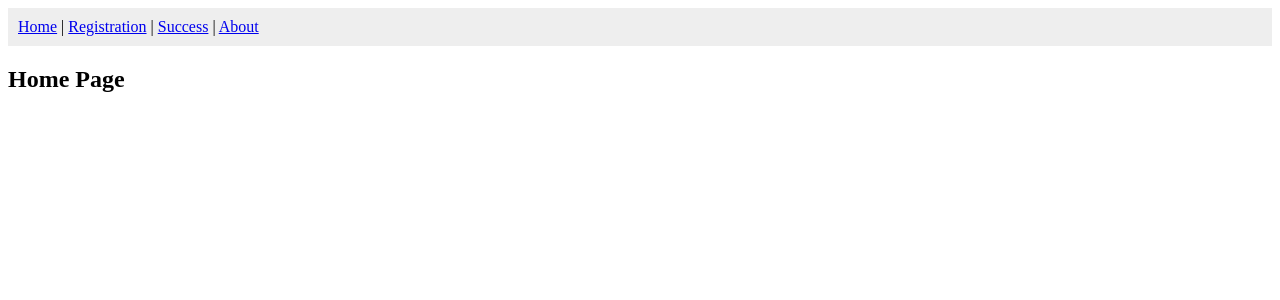
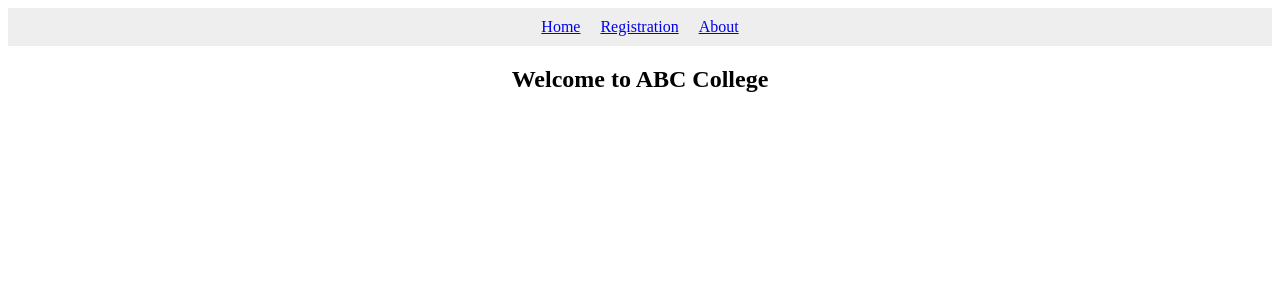
Before and after one commit to kshri77/Simple-React, a React (Vite) app: page / in a window 1280 px wide. Shown: the top 300 px of the page. Built offline with nearby package versions, Linux system fonts and the light colour scheme.

Commit message:
Update App.tsx

```diff
--- a/src/App.tsx
+++ b/src/App.tsx
@@ -1,28 +1,26 @@
 import { BrowserRouter as Router, Routes, Route, Link } from "react-router-dom";
+import Registration from "./pages/Registration";
 
+// Simple placeholder pages (so no missing file errors)
 function Home() {
-  return <h2>Home Page</h2>;
-}
-
-function Registration() {
-  return <h2>Registration Page</h2>;
+  return <h2 style={{ textAlign: "center" }}>Welcome to ABC College</h2>;
 }
 
 function Success() {
-  return <h2>Success Page</h2>;
+  return <h2 style={{ textAlign: "center" }}>Registration Successful 🎉</h2>;
 }
 
 function About() {
-  return <h2>About Page</h2>;
+  return <h2 style={{ textAlign: "center" }}>About ABC College</h2>;
 }
 
+// Simple Navbar (no external file dependency)
 function Navbar() {
   return (
-    <nav style={{ padding: "10px", background: "#eee" }}>
-      <Link to="/">Home</Link> |{" "}
-      <Link to="/registration">Registration</Link> |{" "}
-      <Link to="/success">Success</Link> |{" "}
-      <Link to="/about">About</Link>
+    <nav style={{ padding: "10px", background: "#eee", textAlign: "center" }}>
+      <Link to="/" style={{ margin: "10px" }}>Home</Link>
+      <Link to="/registration" style={{ margin: "10px" }}>Registration</Link>
+      <Link to="/about" style={{ margin: "10px" }}>About</Link>
     </nav>
   );
 }
@@ -31,6 +29,7 @@ function App() {
   return (
     <Router>
       <Navbar />
+
       <Routes>
         <Route path="/" element={<Home />} />
         <Route path="/registration" element={<Registration />} />
```
